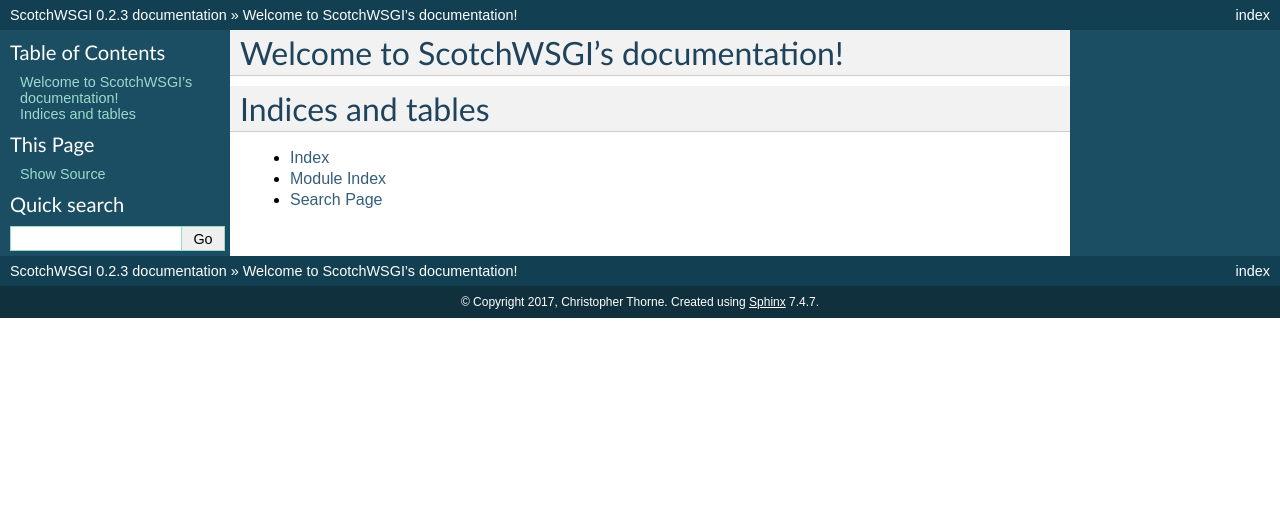
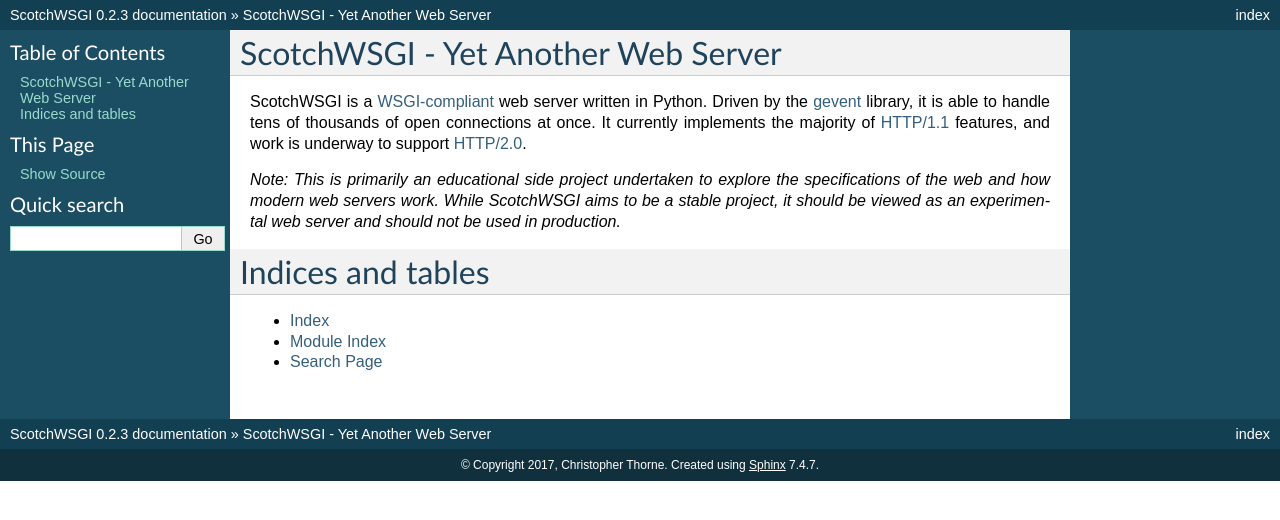
Before and after one commit to libcthorne/scotchwsgi, a Sphinx documentation site: the page built from docs/source/index.rst, in a window 1280 px wide. Shown: the top 520 px of the page. Built offline with Sphinx 7.4.7, drawn with Linux system fonts in a browser that asks for light colours; pages that are not in the unit, such as notebooks, are missing from menus.

Commit message:
Add basic summary to docs index page

```diff
--- a/docs/source/index.rst
+++ b/docs/source/index.rst
@@ -1,10 +1,12 @@
-.. ScotchWSGI documentation master file, created by
-   sphinx-quickstart on Thu Oct  5 20:45:15 2017.
-   You can adapt this file completely to your liking, but it should at least
-   contain the root `toctree` directive.
+ScotchWSGI - Yet Another Web Server
+===================================
 
-Welcome to ScotchWSGI's documentation!
-======================================
+ScotchWSGI is a `WSGI-compliant <https://www.python.org/dev/peps/pep-3333/>`_ web server written in Python.
+Driven by the `gevent <http://www.gevent.org/>`_ library, it is able to handle tens of thousands of open connections at once.
+It currently implements the majority of `HTTP/1.1 <https://tools.ietf.org/html/rfc2616>`_ features, and work is underway to support `HTTP/2.0 <https://tools.ietf.org/html/rfc7540>`_.
+
+*Note: This is primarily an educational side project undertaken to explore the specifications of the web and how modern web servers work. While ScotchWSGI aims to be a stable project, it should be viewed as an experimental web server and should not be used in production.*
+
 
 .. toctree::
    :maxdepth: 2
```
